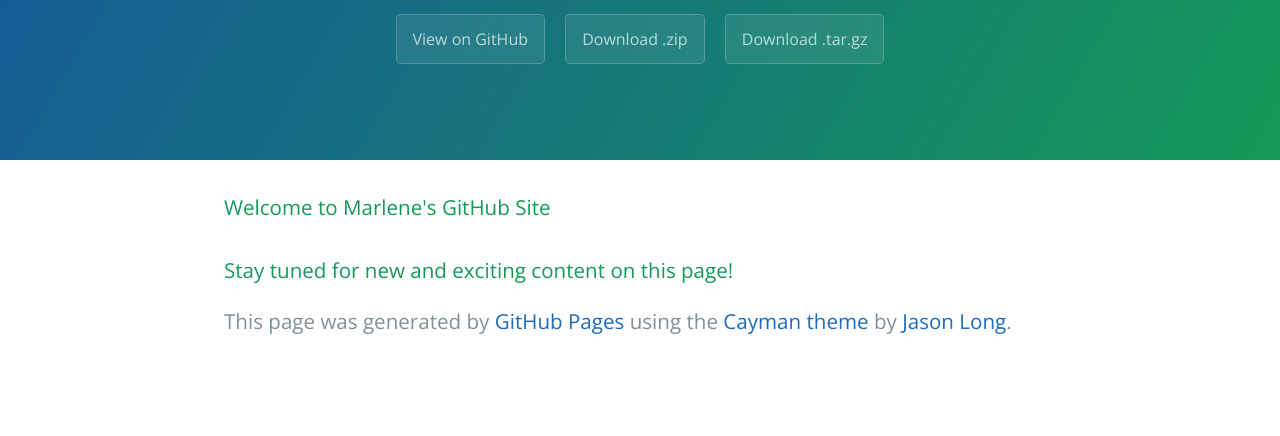
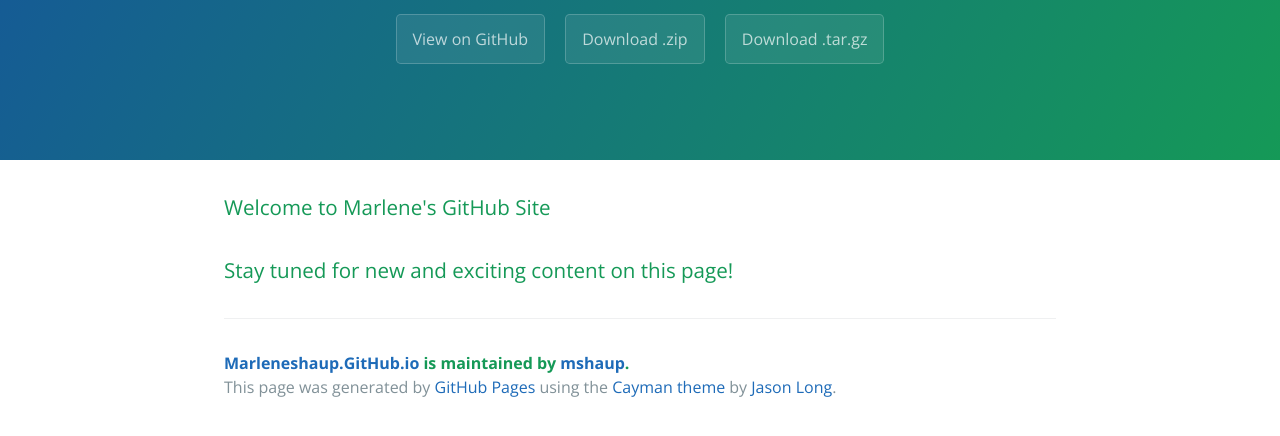
Before and after one commit to mshaup/marleneshaup.github.io, a plain HTML site: page index.html in a window 1280 px wide. Shown: the part 176-612 px from the top of the page. Drawn offline with nearby package versions, Linux system fonts and the light colour scheme.

Commit message:
Update index.html

```diff
--- a/index.html
+++ b/index.html
@@ -44,10 +44,10 @@
 <h3>
 <a id="support-or-contact" class="anchor" href="#support-or-contact" aria-hidden="true"><span aria-hidden="true" class="octicon octicon-link"></span></a>Support or Contact</h3>
 
-<p>Having trouble with Pages? Check out our <a href="https://help.github.com/pages">documentation</a> or <a href="https://github.com/contact">contact support</a> and we’ll help you sort it out.</p>
+<p>Having trouble with Pages? Check out our <a href="https://help.github.com/pages">documentation</a> or <a href="https://github.com/contact">contact support</a> and we’ll help you sort it out.</p>-->
 
       <footer class="site-footer">
-        <span class="site-footer-owner"><a href="https://github.com/mshaup/marleneshaup.github.io">Marleneshaup.GitHub.io</a> is maintained by <a href="https://github.com/mshaup">mshaup</a>.</span>-->
+        <span class="site-footer-owner"><a href="https://github.com/mshaup/marleneshaup.github.io">Marleneshaup.GitHub.io</a> is maintained by <a href="https://github.com/mshaup">mshaup</a>.</span>
 
         <span class="site-footer-credits">This page was generated by <a href="https://pages.github.com">GitHub Pages</a> using the <a href="https://github.com/jasonlong/cayman-theme">Cayman theme</a> by <a href="https://twitter.com/jasonlong">Jason Long</a>.</span>
       </footer>
```
